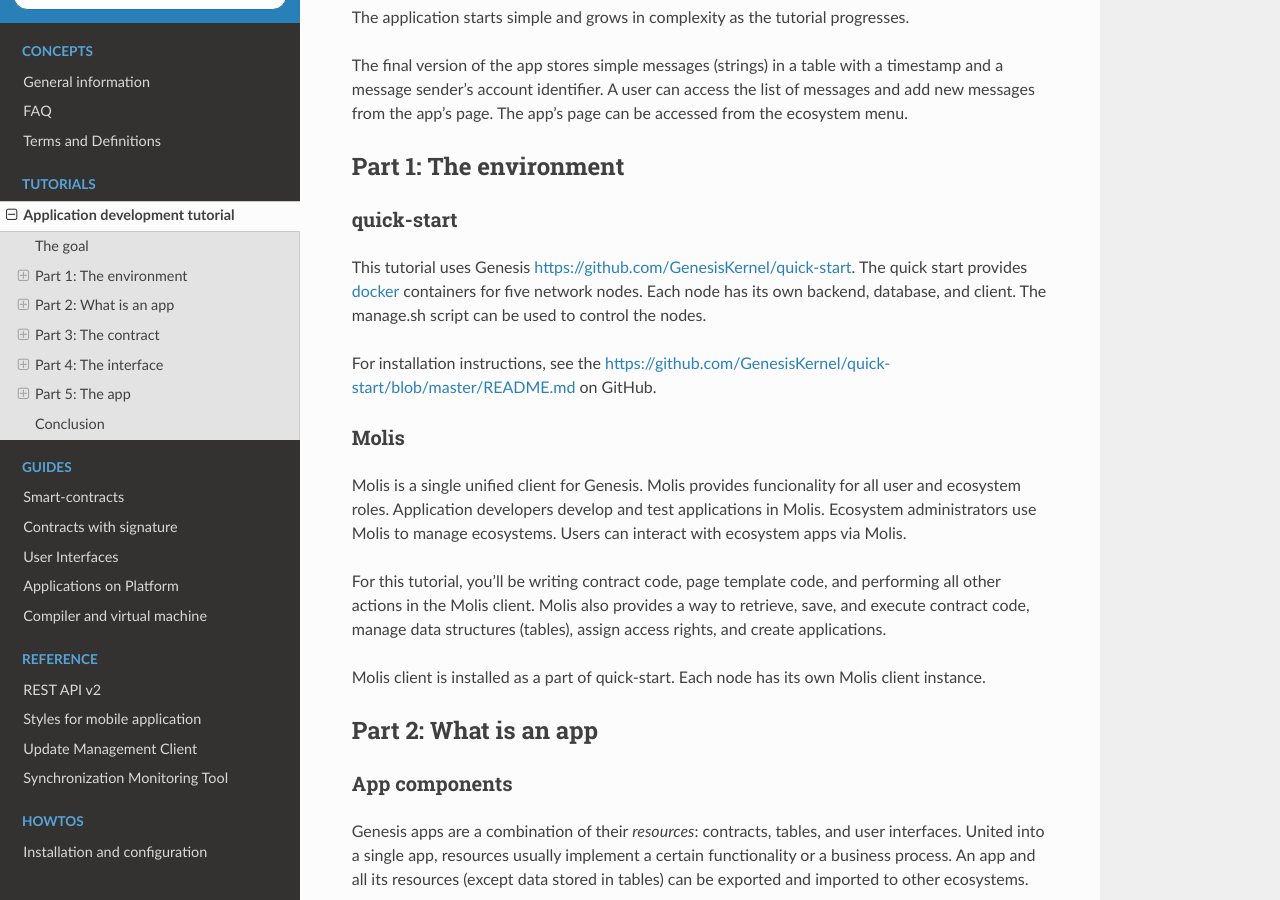
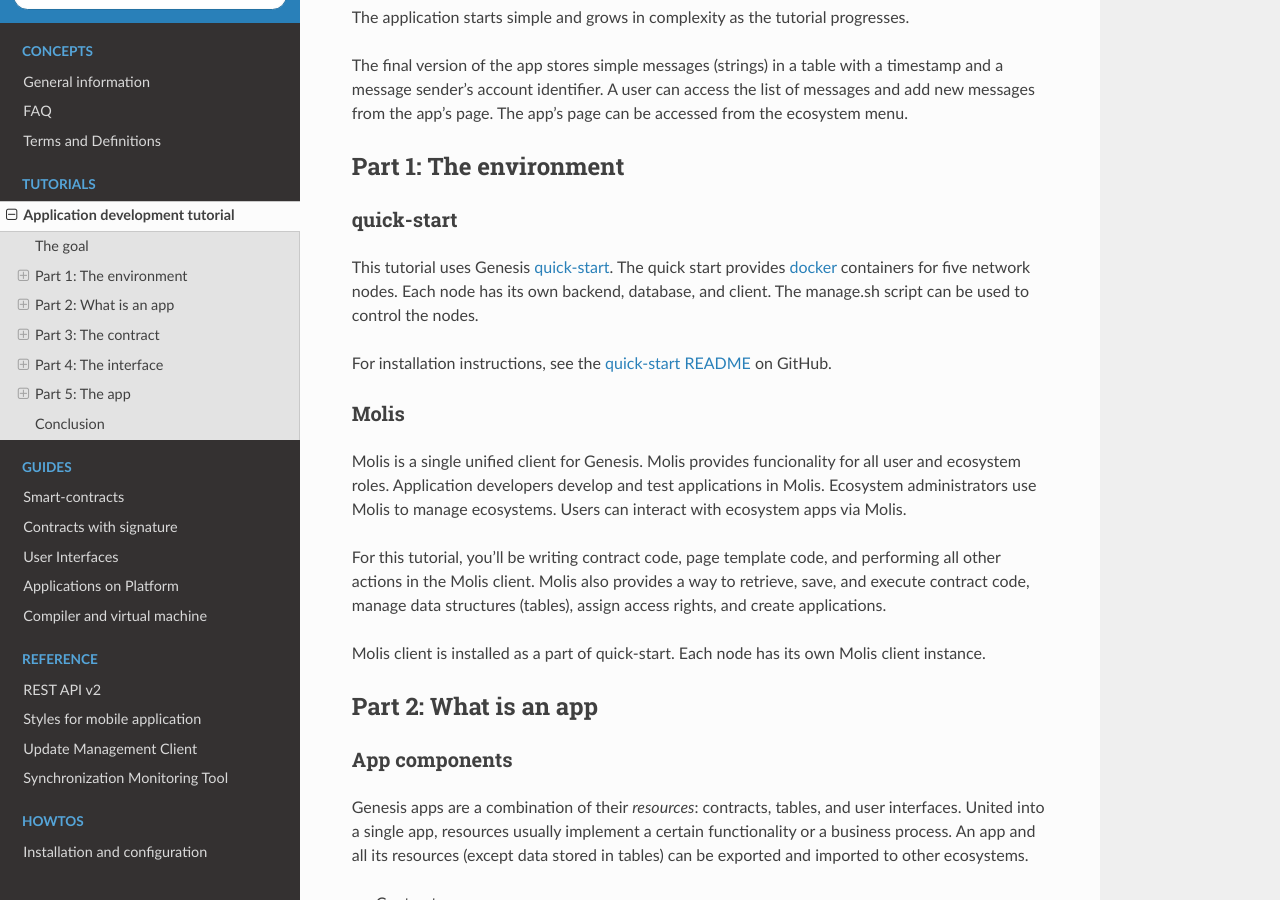
Before and after one commit to AplaProject/apla-docs-en, a Sphinx documentation site: the page built from source/tutorials/app_tutorial.rst, in a window 1280 px wide and 900 px high, scrolled down 306 px. Built offline with Sphinx 7.4.7 and the Read the Docs theme 2.0.0, drawn with Linux system fonts in a browser that asks for light colours; some of the changed text lies outside the part shown.

Commit message:
Fix for external links

```diff
--- a/source/tutorials/app_tutorial.rst
+++ b/source/tutorials/app_tutorial.rst
@@ -7,8 +7,8 @@
 .. _quick-start: https://github.com/GenesisKernel/quick-start
 .. .. _quick-start: https://github.com/AplaProject/quick-start
 
-.. _quick-start-readme: https://github.com/GenesisKernel/quick-start/blob/master/README.md
-.. .. _quick-start-readme: https://github.com/AplaProject/quick-start/blob/master/README.md
+.. _quick-start README: https://github.com/GenesisKernel/quick-start/blob/master/README.md
+.. .. _quick-start-README: https://github.com/AplaProject/quick-start/blob/master/README.md
 
 .. password for quick-start
 .. |pass_quickstart| replace:: ``genesis``
```
Also changed, not shown: other parts of source/tutorials/app_tutorial.rst (+3 -3 lines).
